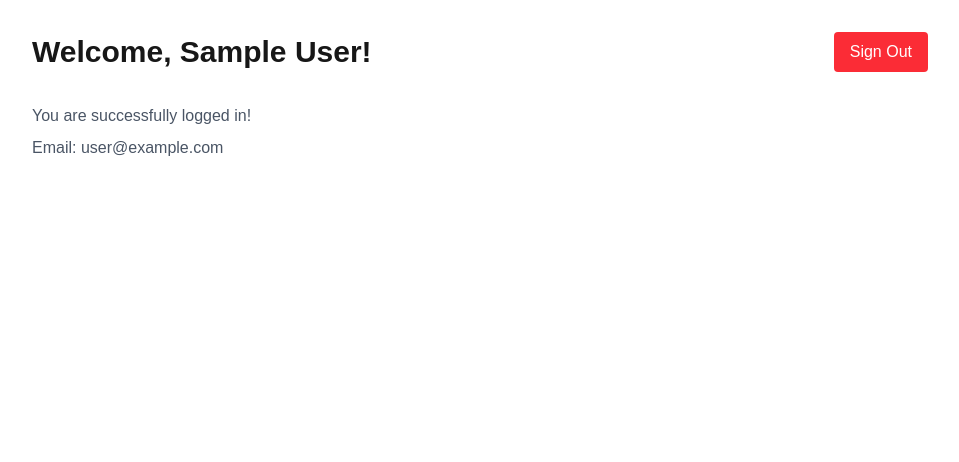
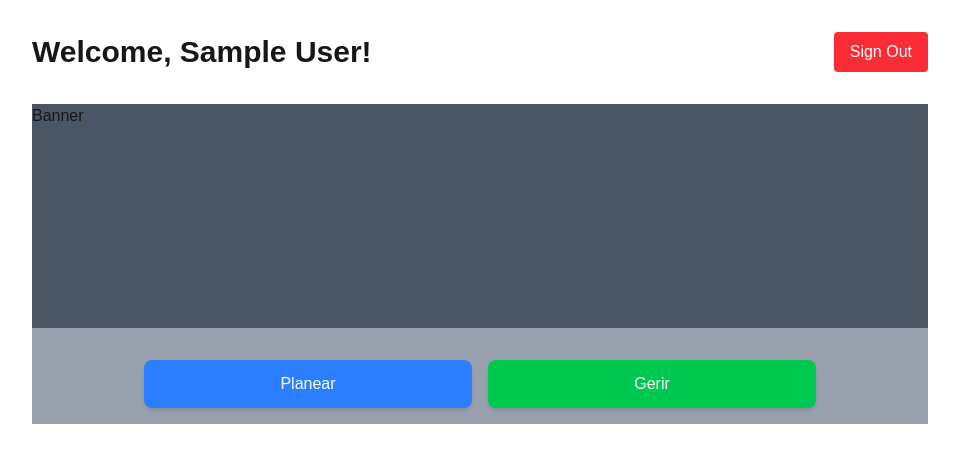
Before and after one commit to Hitchhiker-s-Guide-to-Arraial/frontend, a Next.js app in the folder travelplanner/: page / in a window 1280 px wide. Shown: the top 462 px of the page, without its empty margins (160-1119 px from the left). Built offline with nearby package versions, Linux system fonts and the light colour scheme; no server answers; sample sign-in values are in the browser's storage.

Commit message:
home page skeleton with buttons

```diff
--- a/travelplanner/src/app/page.tsx
+++ b/travelplanner/src/app/page.tsx
@@ -2,6 +2,7 @@
 import { useSession, signOut } from "next-auth/react";
 import { useRouter } from "next/navigation";
 import { useEffect } from "react";
+import Link from 'next/link';
 
 export default function Home() {
   const { data: session, status } = useSession();
@@ -41,8 +42,31 @@ export default function Home() {
             Sign Out
           </button>
         </div>
-        <p className="text-gray-600">You are successfully logged in!</p>
-        <p className="text-gray-600 mt-2">Email: {session.user?.email}</p>
+
+
+        <div className="flex flex-col bg-gray-400">
+          <div className="h-56 bg-gray-600">
+            Banner
+          </div>
+
+          <div className="flex justify-center mt-4 p-4"> {/* Changed to justify-center instead of flex-row */}
+            <div className="flex gap-4 w-full max-w-2xl"> {/* Container with max width and gap */}
+              <div className="flex-1">
+                <Link href="/planear" className="block">
+                <button className="w-full bg-blue-500 text-white rounded-lg py-3 px-4 hover:bg-blue-600 transition shadow-md">
+                  Planear
+                </button>
+                </Link>
+              </div>
+
+              <div className="flex-1">
+                <button className="w-full bg-green-500 text-white rounded-lg py-3 px-4 hover:bg-green-600 transition shadow-md">
+                  Gerir
+                </button>
+              </div>
+            </div>
+          </div>
+        </div>
       </div>
     </main>
   );
```
